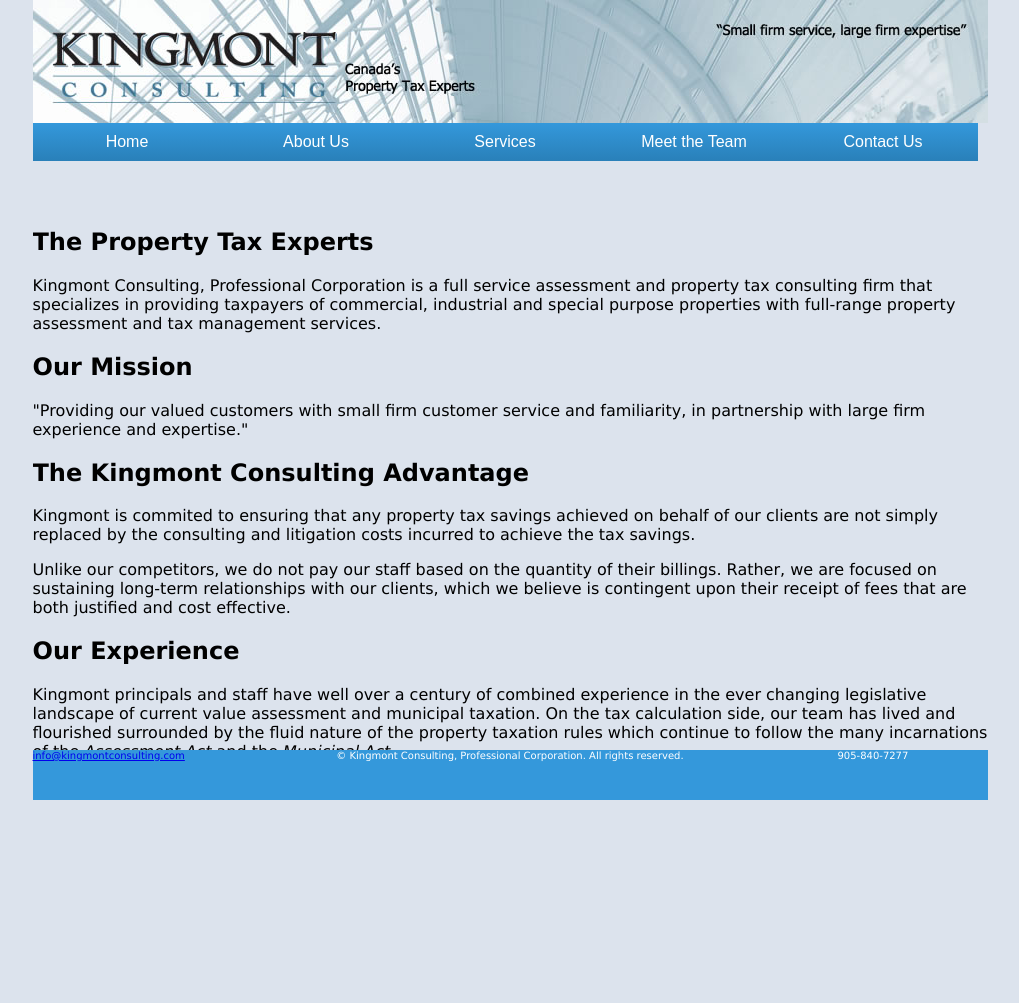
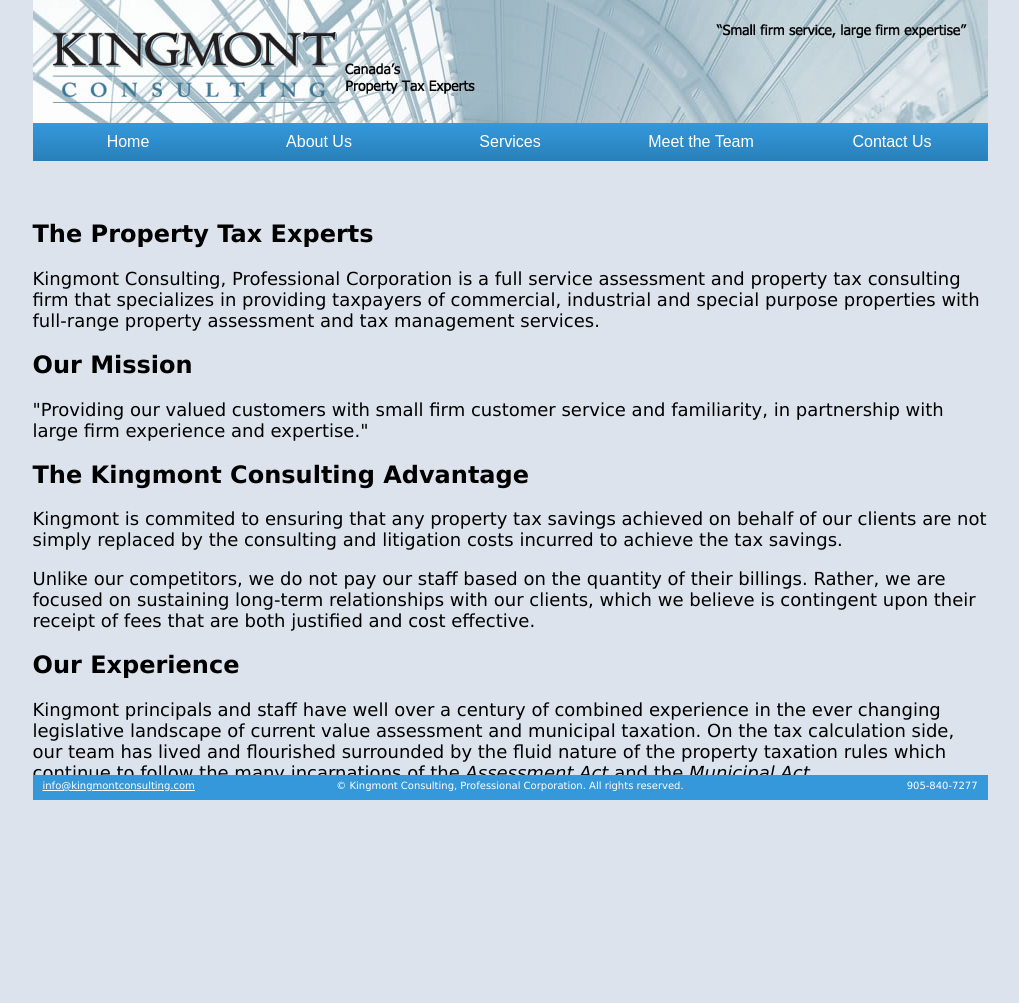
Before and after one commit to kingmont/kingmont.github.io, a plain HTML site: page index.html in a window 1280 px wide. Shown: the top 1003 px of the page, without its empty margins (130-1149 px from the left). Before the commit the page ends 808 px from the top, so only its background shows below. Drawn offline with Linux system fonts and the light colour scheme.

Commit message:
corrections to scrolling

```diff
--- a/index.html
+++ b/index.html
@@ -7,19 +7,29 @@
 
 body {
 	font-family: Verdana, Geneva, sans-serif;
-	//font-family: "Palatino Linotype", "Book Antiqua", Palatino, serif;
 	//background-image: url(images/Toronto_Skyline_at_dusk.gif);
 	//background-repeat: no-repeat;
 	color: #000000;
 	background-color: #DCE3ED;
 	width: 955px;
+	height: 100%;
+	margin-top: 0px;
+	margin-bottom: 0px;
+	padding: 0;
 	margin-right: auto;
 	margin-left: auto;
-	overflow-y: hidden;
+	overflow-x: hidden;
+	overflow-y: auto;
+}
+
+p {
+	font-size: 18px;
+	font-weight: normal;
+	text-align: left;
 }
 
 .header {
-	position:absolute;
+	position: fixed;
 	top: 0px;
 	height: 173px;
 	width: 955px;
@@ -27,27 +37,18 @@ body {
 }
 
 .footer {
-	position: absolute;
+	position: fixed;
 	bottom: 0px;
-	height: 50px;
+	height: 20px;
 	width: 955px;
 	z-index: 100;
 	background: #3498db;
 	color: #fff;
+	padding-top: 5px;
 }
 
-.main {
-	position:absolute;
-	top: 174px;
-	bottom: 50px;
-	width: 955px;
-	overflow: auto;
-}
-
-.main p {
-	font-size: 18px;
-	font-weight: normal;
-	text-align: left;
+.footer a {
+	color: #fff;
 }
 
 .footer-left {
@@ -55,6 +56,7 @@ body {
 	font-size: 10px;
 	float: left;
 	width: 150px;
+	padding-left: 10px;
 }
 
 .footer-center {
@@ -63,7 +65,7 @@ body {
 	font-weight: normal;
 	text-align: center;
 	float: left;
-	width: 655px;
+	width: 635px;
 }
 
 .footer-right {
@@ -71,6 +73,8 @@ body {
 	font-size: 10px;
 	width: 150px;
 	float: right;
+	text-align: right;
+	padding-right: 10px;
 }
 
 .menuitem {
@@ -84,18 +88,19 @@ body {
 .parallax {
 	perspective: 1px;
 	height: 99vh;
-	overflow-x: hidden;
-	overflow-y: auto;
 }
 
 .parallax-layer {
 	position: relative;
-	height: 150vh;
+	height: 100vh;
 }
 
 .parallax-section {
 	position: absolute;
-	//top: 200px;
+}
+
+.top-spacer {
+	height: 200px;
 }
 
 .anchor-spacer {
@@ -110,15 +115,12 @@ body {
   background-image: -ms-linear-gradient(top, #3498db, #2980b9);
   background-image: -o-linear-gradient(top, #3498db, #2980b9);
   background-image: linear-gradient(to bottom, #3498db, #2980b9);
-  //-webkit-border-radius: 7;
-  //-moz-border-radius: 7;
-  //border-radius: 7px;
   font-family: Arial;
   color: #ffffff;
   padding: 10px 20px 10px 20px;
   margin: 0px 0px 10px 0px;
   text-decoration: none;
-  width: 149px;
+  width: 151px;
   text-align: center;
   display: block;
 }
@@ -152,6 +154,7 @@ body {
 	</div>
 
   <div class="parallax">
+
     <div class="home parallax-layer">
 			<div class="parallax-section">
 				<a name="home"><div class="anchor-spacer"></div></a>
```
